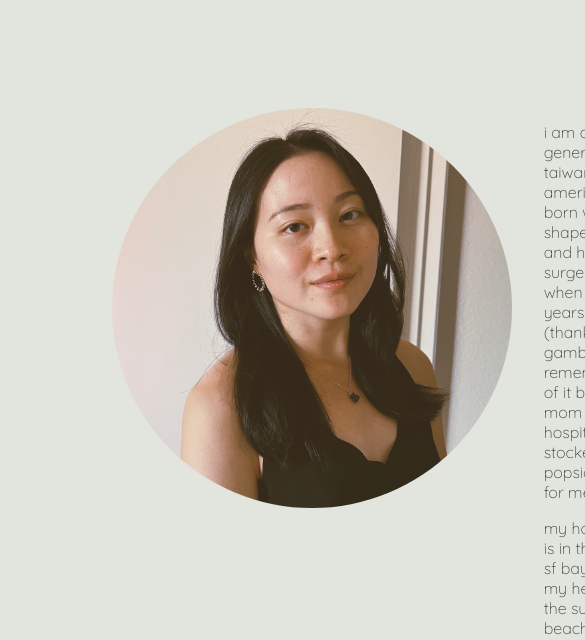
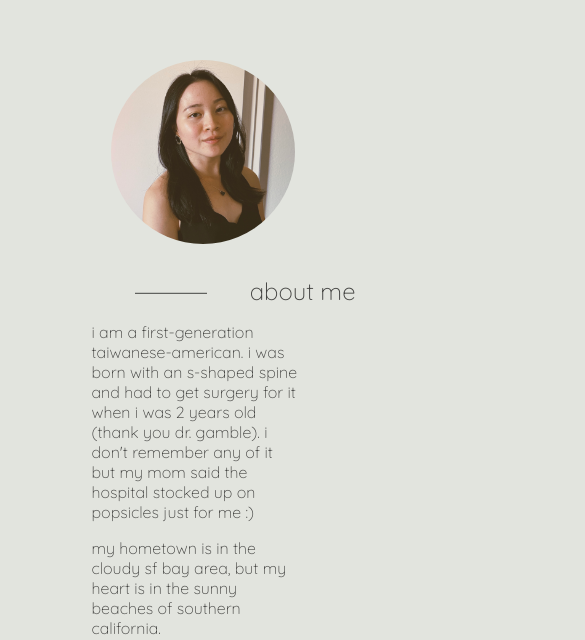
Before and after one commit to vtyeh/vtyeh.github.io, a React (Create React App) app: page / in a window 390 px wide. Shown: the part 962-1602 px from the top of the page, 585 px wide, since content can reach past the window. Built offline with nearby package versions, Linux system fonts and the light colour scheme.

Commit message:
make mobile friendly

```diff
--- a/src/components/Home.js
+++ b/src/components/Home.js
@@ -18,14 +18,14 @@ export default function Home() {
       <section id={"main"}>
         <div>
           <SectionTitle title={"venessa tai yeh"} />
-          <div className={"fancy-font"} style={{ width: "13em" }}>
+          <div className={"fancy-font"}>
             full stack developer + poet based in southern california.
           </div>
         </div>
       </section>
       <section id={"about"}>
-        <img src={thisMe} alt={"me in foster city"} />
-        <div style={{ width: "50%" }}>
+        <img src={thisMe} alt={"portrait of me"} />
+        <div className={"paragraph-text"}>
           <SectionTitle title={"about me"} />
           <Paragraph text={textJSON.about_me} />
         </div>
@@ -36,10 +36,10 @@ export default function Home() {
       </section>
       <section id={"poetry"}>
         <div>
-          <div className={"fancy-font"} style={{ width: "75%" }}>
+          <div className={"fancy-font"}>
             Enjoy your coffee break with some poetry.
           </div>
-          <p>
+          <p style={{ marginBottom: "5em" }}>
             <a
               className={"linkButton"}
               href="https://venessa-tai-yeh.medium.com/"
@@ -56,7 +56,7 @@ export default function Home() {
       </section>
       <footer>
         created with figma, react, and github pages. icons from freepik and
-        pixelmeetup. © venessa yeh 2021
+        pixelmeetup. © venessa tai yeh 2024
       </footer>
     </div>
   );
--- a/src/index.css
+++ b/src/index.css
@@ -18,6 +18,7 @@ body {
 .fancy-font {
   font-family: "Playfair Display", "Helvetica Neue", sans-serif;
   font-size: 3em;
+  width: 13em;
 }
 
 #main,
@@ -25,7 +26,7 @@ body {
 #projects,
 #poetry {
   padding: 5em;
-  height: 750px;
+  height: 1200px;
 }
 
 #main {
@@ -44,6 +45,11 @@ body {
   height: 400px;
   border-radius: 300px;
   margin: 2em;
+  margin-right: 1em;
+}
+
+.paragraph-text {
+  width: 40%;
 }
 
 #poetry {
@@ -115,7 +121,7 @@ body {
 
 #poetryPage {
   border: 1px solid #434341;
-  width: 40em;
+  width: 35em;
   height: 40em;
   padding: 4em 0 0 4em;
 }
@@ -158,3 +164,47 @@ body {
 footer {
   padding: 1em;
 }
+
+@media screen and (max-height: 900px) {
+  #main,
+  #about,
+  #projects,
+  #poetry {
+    padding: 5em;
+    height: 750px;
+  }
+}
+
+@media screen and (max-width: 1250px) {
+  #about,
+  #poetry {
+    flex-direction: column;
+    align-items: center;
+    height: auto; /* Adjust height as needed */
+  }
+
+  .paragraph-text {
+    width: 90%;
+  }
+}
+
+@media screen and (max-width: 700px) {
+  .fancy-font {
+    width: 90%;
+  }
+
+  #about > img {
+    width: 80%;
+    height: auto;
+  }
+
+  #poetryPage {
+    border: 1px solid #434341;
+    width: 90%;
+    height: 40em;
+    font-size: 2.4vw;
+  }
+}
+
+/* for mobile */
+/* @media screen and (max-width: 450px) {} */
```
